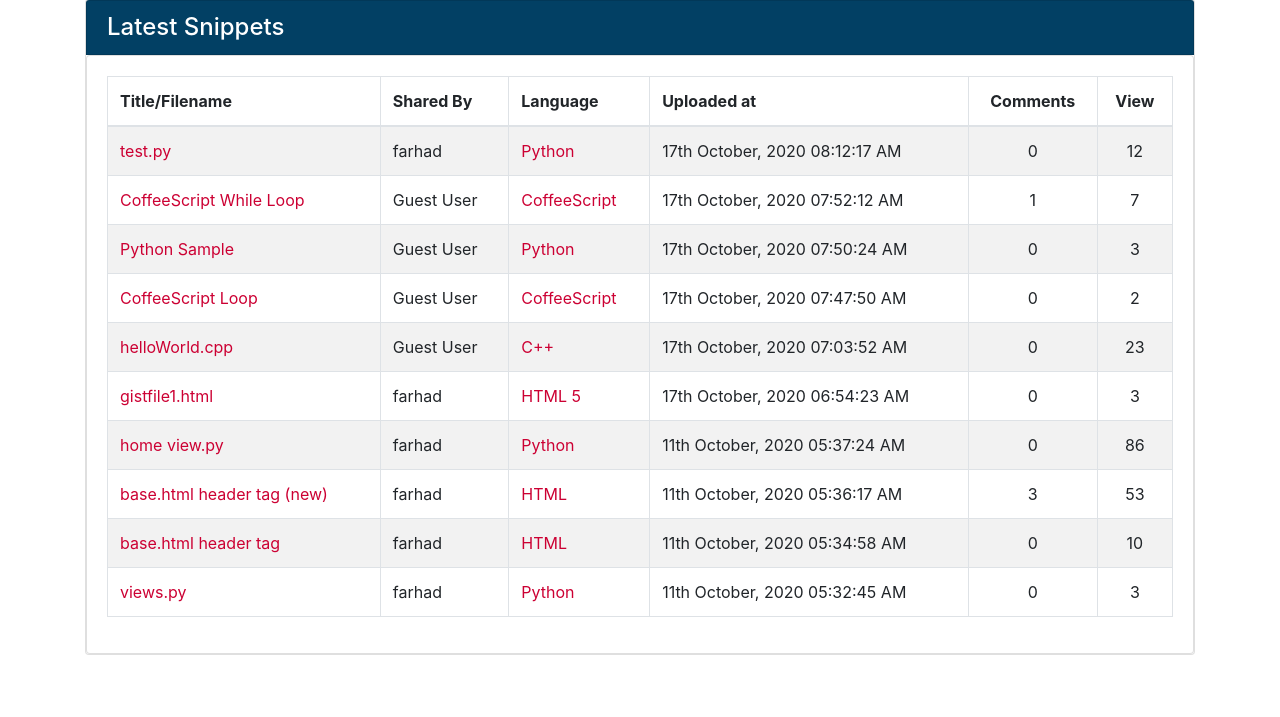
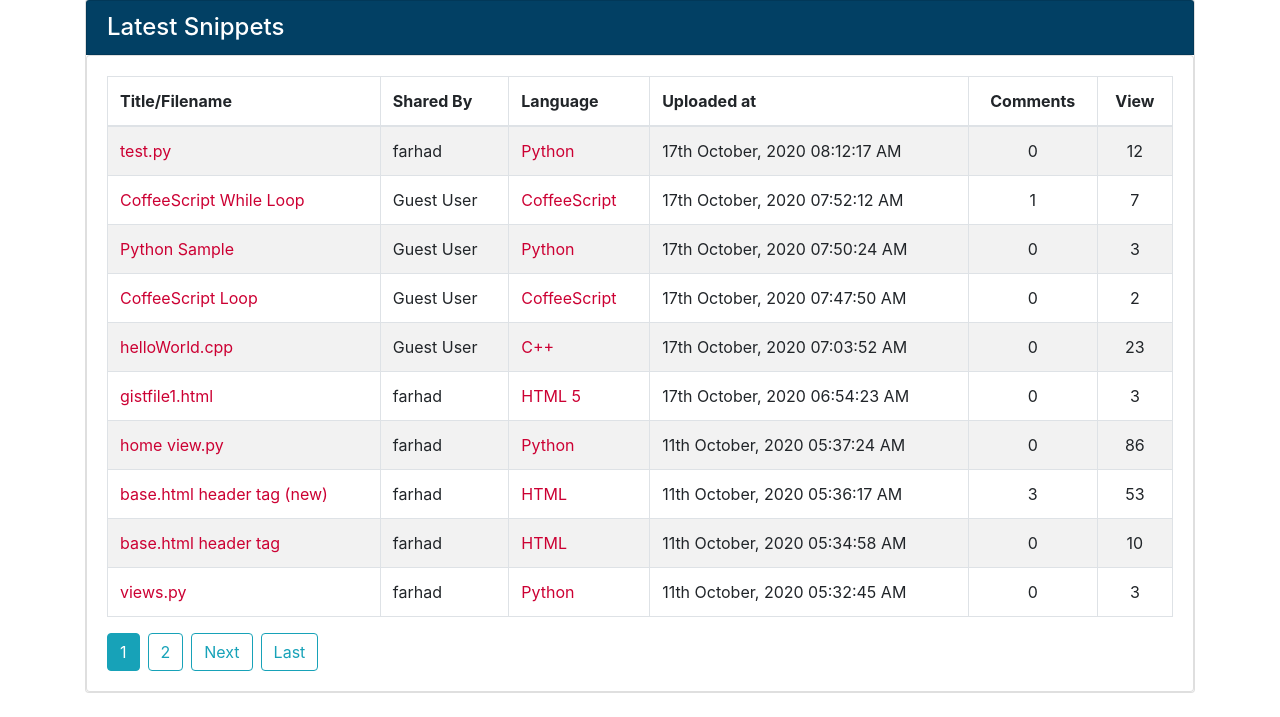
Before and after one commit to farhad0085/Django-Code-Sharing-App, a Django app: page / in a window 1280 px wide. Shown: the part 657-1374 px from the top of the page. Before the commit the page ends 1312 px from the top, so only its background shows below. Run offline with Django 3.2, Linux system fonts and the light colour scheme; data comes from the database, SQL or seed files in the repository; both versions use the stored data as it was after the commit; some libraries are stand-ins or nearby versions.

Commit message:
paginated

```diff
--- a/codes/templates/codes/home.html
+++ b/codes/templates/codes/home.html
@@ -26,6 +26,7 @@
     </div>
     <input type="submit" value="Save" class="btn btn-success code-submit">
 </form>
+
 {% if form.errors %}
 <hr>
 <div class="alert alert-danger">Errors:
@@ -36,6 +37,7 @@
     {% endfor %}
 </div>
 {% endif %}
+
 <div class="card my-4">
     <div class="card card-header shared-snippet-title" style="padding-bottom: 0px !important">
         <h4 class="card-title">Latest Snippets</h4>
@@ -65,6 +67,25 @@
                 {% endfor %}
             </tbody>
         </table>
+        {% if paginator %}
+        <div class="d-flex">
+            {% if paginator.has_previous %}
+                <a class="btn btn-outline-info mr-2" href="?page=1">First</a>
+                <a class="btn btn-outline-info mr-2" href="?page={{ paginator.previous_page_number }}">Prev</a>
+            {% endif %}
+            {% for num in paginator.paginator.page_range %}
+                {% if paginator.number == num %}
+                    <a class="btn btn-info mr-2" href="?page={{ num }}">{{ num }}</a>
+                {% elif num > paginator.number|add:'-3' and num < paginator.number|add:'3' %}
+                    <a class="btn btn-outline-info mr-2" href="?page={{ num }}">{{ num }}</a>
+                {% endif %}
+            {% endfor %}
+            {% if paginator.has_next %}
+                <a class="btn btn-outline-info mr-2" href="?page={{ paginator.next_page_number }}">Next</a>
+                <a class="btn btn-outline-info mr-2" href="?page={{ paginator.paginator.num_pages }}">Last</a>
+            {% endif %}
+        </div>
+        {% endif %}
     </div>
 </div>
 
--- a/codes/views.py
+++ b/codes/views.py
@@ -1,11 +1,13 @@
 from django.shortcuts import redirect, render
 from .forms import *
 from django.contrib import messages
-from django.core.paginator import Paginator
+from django.core.paginator import EmptyPage, PageNotAnInteger, Paginator
 
 def home(request):
 
     form =  CodeSubmissionForm()
+
+    page = request.GET.get('page', 1)
 
     if request.method == "POST":
         form = CodeSubmissionForm(request.POST)
@@ -21,8 +23,16 @@ def home(request):
 
     # latest 10 public code snippet
     codes = Code.objects.order_by('-created_utc').all()
+
     per_page = 10
-    paginator = Paginator(codes, per_page).get_page(1)
+    paginator = Paginator(codes, per_page)
+
+    try:
+        paginator = paginator.page(page)
+    except PageNotAnInteger:
+        paginator = paginator.page(1)
+    except EmptyPage:
+        paginator = paginator.page(paginator.num_pages)
 
     context = {
         "form": form,
@@ -35,6 +45,8 @@ def home(request):
 
 def language_page(request, language_name):
 
+    page = request.GET.get('page', 1)
+
     try:
         language = Language.objects.get(name__iexact=language_name)
     except:
@@ -44,7 +56,14 @@ def language_page(request, language_name):
 
     codes = Code.objects.order_by('-created_utc').filter(language__name__iexact=language_name).all()
     per_page = 10
-    paginator = Paginator(codes, per_page).get_page(1)
+    paginator = Paginator(codes, per_page)
+
+    try:
+        paginator = paginator.page(page)
+    except PageNotAnInteger:
+        paginator = paginator.page(1)
+    except EmptyPage:
+        paginator = paginator.page(paginator.num_pages)
 
     context = {
         "language": language_name,
```
Also changed, not shown: codes/templates/codes/language_specific.html (+21 -0 lines), db.sqlite3.
